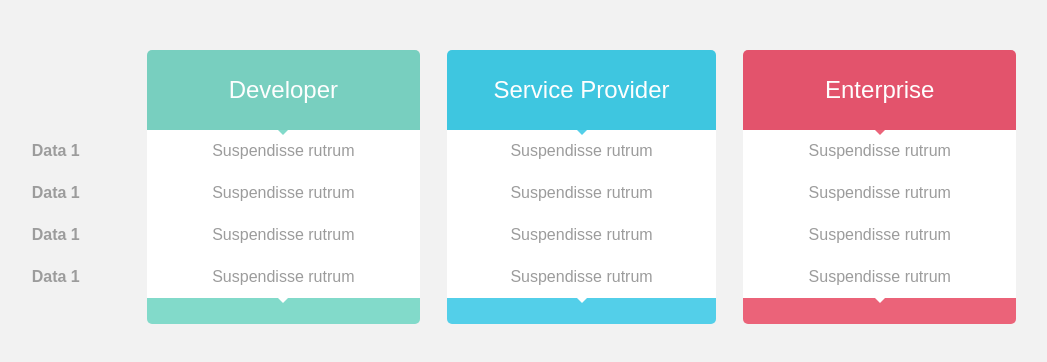
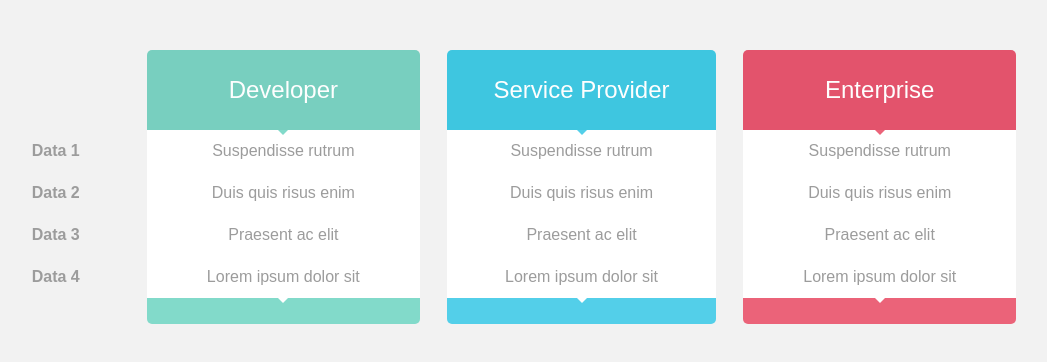
Before and after one commit to ashishmittalam92/Pricing-Template, a plain HTML site: page Template 6/index.html in a window 1280 px wide. Shown: the whole page, without its empty margins (136-1183 px from the left). Drawn offline with Linux system fonts and the light colour scheme; a web font is replaced by a local one.

Commit message:
Update index.html

```diff
--- a/Template 6/index.html
+++ b/Template 6/index.html
@@ -33,31 +33,31 @@
 				<td class="content enterprise arrow-bottom">Suspendisse rutrum</td>
 			</tr>
 			<tr>
-				<td class="left-heading">Data 1</td>
+				<td class="left-heading">Data 2</td>
 				<td class="space">&nbsp;&nbsp;&nbsp;&nbsp;</td>
-				<td class="content">Suspendisse rutrum</td>
+				<td class="content">Duis quis risus enim</td>
 				<td class="space">&nbsp;&nbsp;&nbsp;&nbsp;</td>
-				<td class="content">Suspendisse rutrum</td>
+				<td class="content">Duis quis risus enim</td>
 				<td class="space">&nbsp;&nbsp;&nbsp;&nbsp;</td>
-				<td class="content">Suspendisse rutrum</td>
+				<td class="content">Duis quis risus enim</td>
 			</tr>
 			<tr>
-				<td class="left-heading">Data 1</td>
+				<td class="left-heading">Data 3</td>
 				<td class="space">&nbsp;&nbsp;&nbsp;&nbsp;</td>
-				<td class="content">Suspendisse rutrum</td>
+				<td class="content">Praesent ac elit</td>
 				<td class="space">&nbsp;&nbsp;&nbsp;&nbsp;</td>
-				<td class="content">Suspendisse rutrum</td>
+				<td class="content">Praesent ac elit</td>
 				<td class="space">&nbsp;&nbsp;&nbsp;&nbsp;</td>
-				<td class="content">Suspendisse rutrum</td>
+				<td class="content">Praesent ac elit</td>
 			</tr>
 			<tr>
-				<td class="left-heading">Data 1</td>
+				<td class="left-heading">Data 4</td>
 				<td class="space">&nbsp;&nbsp;&nbsp;&nbsp;</td>
-				<td class="content">Suspendisse rutrum</td>
+				<td class="content">Lorem ipsum dolor sit</td>
 				<td class="space">&nbsp;&nbsp;&nbsp;&nbsp;</td>
-				<td class="content">Suspendisse rutrum</td>
+				<td class="content">Lorem ipsum dolor sit</td>
 				<td class="space">&nbsp;&nbsp;&nbsp;&nbsp;</td>
-				<td class="content">Suspendisse rutrum</td>
+				<td class="content">Lorem ipsum dolor sit</td>
 			</tr>
 			<tr>
 				<td class="left-heading"></td>
```
